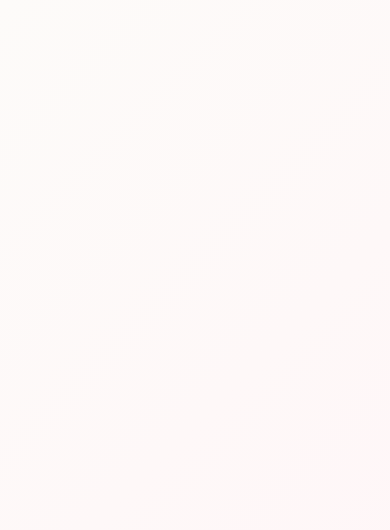
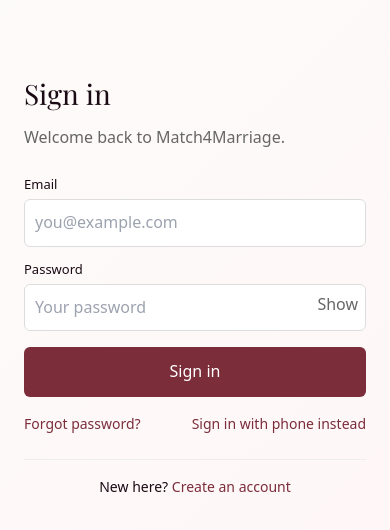
Before and after one commit to prnadar/match4marriage, a Next.js app in the folder frontend/: page /auth/login in a window 390 px wide. Before the commit this address had no page. Shown: the top 530 px of the page. Built offline with nearby package versions, Linux system fonts and the light colour scheme; no server answers; a web font is replaced by a local one.

Commit message:
feat: add email/password auth via Firebase
- /auth/login: real email+password sign-in with forgot-password reset
- /auth/setup-password: post-onboarding step to link email+password to phone account
- Phone auth remains primary; email/password is recovery/alternate path

```diff
--- a/frontend/app/auth/login/page.tsx
+++ b/frontend/app/auth/login/page.tsx
@@ -1,12 +1,115 @@
 "use client";
 
-import { useEffect } from "react";
+import { useState } from "react";
+import Link from "next/link";
 import { useRouter } from "next/navigation";
+import { signInWithEmailAndPassword, sendPasswordResetEmail } from "firebase/auth";
+import { firebaseAuth } from "@/lib/firebase";
 
 export default function LoginPage() {
   const router = useRouter();
-  useEffect(() => {
-    router.replace("/onboarding");
-  }, [router]);
-  return null;
+  const [email, setEmail] = useState("");
+  const [password, setPassword] = useState("");
+  const [showPassword, setShowPassword] = useState(false);
+  const [loading, setLoading] = useState(false);
+  const [error, setError] = useState("");
+  const [info, setInfo] = useState("");
+
+  const handleLogin = async () => {
+    setError("");
+    setInfo("");
+    if (!email.includes("@")) return setError("Please enter a valid email.");
+    if (password.length < 6) return setError("Password must be at least 6 characters.");
+    setLoading(true);
+    try {
+      await signInWithEmailAndPassword(firebaseAuth, email.trim(), password);
+      router.replace("/dashboard");
+    } catch (e: any) {
+      const code = e?.code || "";
+      if (code.includes("user-not-found") || code.includes("invalid-credential")) {
+        setError("Email or password is incorrect.");
+      } else if (code.includes("too-many-requests")) {
+        setError("Too many attempts. Please try again later.");
+      } else {
+        setError(e?.message || "Login failed.");
+      }
+    } finally {
+      setLoading(false);
+    }
+  };
+
+  const handleReset = async () => {
+    setError("");
+    setInfo("");
+    if (!email.includes("@")) return setError("Enter your email first, then click reset.");
+    try {
+      await sendPasswordResetEmail(firebaseAuth, email.trim());
+      setInfo("Password reset email sent. Check your inbox.");
+    } catch (e: any) {
+      setError(e?.message || "Could not send reset email.");
+    }
+  };
+
+  return (
+    <div style={{ maxWidth: 420, margin: "48px auto", padding: 24, fontFamily: "system-ui, sans-serif" }}>
+      <h1 style={{ fontSize: 28, marginBottom: 8 }}>Sign in</h1>
+      <p style={{ color: "#666", marginBottom: 24 }}>Welcome back to Match4Marriage.</p>
+
+      <label style={{ display: "block", marginBottom: 12 }}>
+        <div style={{ fontSize: 13, marginBottom: 4 }}>Email</div>
+        <input
+          type="email"
+          value={email}
+          onChange={(e) => setEmail(e.target.value)}
+          placeholder="you@example.com"
+          style={{ width: "100%", padding: 10, border: "1px solid #ddd", borderRadius: 6 }}
+        />
+      </label>
+
+      <label style={{ display: "block", marginBottom: 16 }}>
+        <div style={{ fontSize: 13, marginBottom: 4 }}>Password</div>
+        <div style={{ position: "relative" }}>
+          <input
+            type={showPassword ? "text" : "password"}
+            value={password}
+            onChange={(e) => setPassword(e.target.value)}
+            onKeyDown={(e) => e.key === "Enter" && handleLogin()}
+            placeholder="Your password"
+            style={{ width: "100%", padding: 10, border: "1px solid #ddd", borderRadius: 6 }}
+          />
+          <button
+            type="button"
+            onClick={() => setShowPassword((s) => !s)}
+            style={{ position: "absolute", right: 8, top: 8, background: "none", border: "none", cursor: "pointer", color: "#666" }}
+          >
+            {showPassword ? "Hide" : "Show"}
+          </button>
+        </div>
+      </label>
+
+      {error && <div style={{ color: "#c00", marginBottom: 12 }}>{error}</div>}
+      {info && <div style={{ color: "#060", marginBottom: 12 }}>{info}</div>}
+
+      <button
+        onClick={handleLogin}
+        disabled={loading}
+        style={{ width: "100%", padding: 12, background: "#7B2D3A", color: "#fff", border: "none", borderRadius: 6, cursor: "pointer", fontSize: 16 }}
+      >
+        {loading ? "Signing in..." : "Sign in"}
+      </button>
+
+      <div style={{ marginTop: 16, display: "flex", justifyContent: "space-between", fontSize: 14 }}>
+        <button type="button" onClick={handleReset} style={{ background: "none", border: "none", color: "#7B2D3A", cursor: "pointer", padding: 0 }}>
+          Forgot password?
+        </button>
+        <Link href="/onboarding" style={{ color: "#7B2D3A" }}>
+          Sign in with phone instead
+        </Link>
+      </div>
+
+      <div style={{ marginTop: 24, paddingTop: 16, borderTop: "1px solid #eee", textAlign: "center", fontSize: 14 }}>
+        New here? <Link href="/onboarding" style={{ color: "#7B2D3A" }}>Create an account</Link>
+      </div>
+    </div>
+  );
 }
--- /dev/null
+++ b/frontend/app/auth/setup-password/page.tsx
@@ -0,0 +1,124 @@
+"use client";
+
+import { useState, useEffect } from "react";
+import { useRouter } from "next/navigation";
+import { EmailAuthProvider, linkWithCredential, updateEmail } from "firebase/auth";
+import { firebaseAuth } from "@/lib/firebase";
+
+export default function SetupPasswordPage() {
+  const router = useRouter();
+  const [email, setEmail] = useState("");
+  const [password, setPassword] = useState("");
+  const [confirm, setConfirm] = useState("");
+  const [loading, setLoading] = useState(false);
+  const [error, setError] = useState("");
+  const [ready, setReady] = useState(false);
+
+  useEffect(() => {
+    const unsub = firebaseAuth.onAuthStateChanged((user) => {
+      if (!user) {
+        router.replace("/onboarding");
+        return;
+      }
+      // If email already linked, skip
+      const hasEmail = user.providerData.some((p) => p.providerId === "password");
+      if (hasEmail) {
+        router.replace("/dashboard");
+        return;
+      }
+      setReady(true);
+    });
+    return unsub;
+  }, [router]);
+
+  const handleSave = async () => {
+    setError("");
+    if (!email.includes("@")) return setError("Please enter a valid email.");
+    if (password.length < 6) return setError("Password must be at least 6 characters.");
+    if (password !== confirm) return setError("Passwords don't match.");
+
+    const user = firebaseAuth.currentUser;
+    if (!user) return setError("Session expired. Please sign in again.");
+
+    setLoading(true);
+    try {
+      const cred = EmailAuthProvider.credential(email.trim(), password);
+      await linkWithCredential(user, cred);
+      router.replace("/dashboard");
+    } catch (e: any) {
+      const code = e?.code || "";
+      if (code.includes("email-already-in-use")) {
+        setError("This email is already used by another account.");
+      } else if (code.includes("provider-already-linked")) {
+        router.replace("/dashboard");
+      } else {
+        setError(e?.message || "Could not save.");
+      }
+    } finally {
+      setLoading(false);
+    }
+  };
+
+  const handleSkip = () => router.replace("/dashboard");
+
+  if (!ready) return null;
+
+  return (
+    <div style={{ maxWidth: 420, margin: "48px auto", padding: 24, fontFamily: "system-ui, sans-serif" }}>
+      <h1 style={{ fontSize: 26, marginBottom: 8 }}>Set a password</h1>
+      <p style={{ color: "#666", marginBottom: 24 }}>
+        Add an email + password so you can sign in again from any device.
+      </p>
+
+      <label style={{ display: "block", marginBottom: 12 }}>
+        <div style={{ fontSize: 13, marginBottom: 4 }}>Email</div>
+        <input
+          type="email"
+          value={email}
+          onChange={(e) => setEmail(e.target.value)}
+          placeholder="you@example.com"
+          style={{ width: "100%", padding: 10, border: "1px solid #ddd", borderRadius: 6 }}
+        />
+      </label>
+
+      <label style={{ display: "block", marginBottom: 12 }}>
+        <div style={{ fontSize: 13, marginBottom: 4 }}>Password (min 6 chars)</div>
+        <input
+          type="password"
+          value={password}
+          onChange={(e) => setPassword(e.target.value)}
+          style={{ width: "100%", padding: 10, border: "1px solid #ddd", borderRadius: 6 }}
+        />
+      </label>
+
+      <label style={{ display: "block", marginBottom: 16 }}>
+        <div style={{ fontSize: 13, marginBottom: 4 }}>Confirm password</div>
+        <input
+          type="password"
+          value={confirm}
+          onChange={(e) => setConfirm(e.target.value)}
+          onKeyDown={(e) => e.key === "Enter" && handleSave()}
+          style={{ width: "100%", padding: 10, border: "1px solid #ddd", borderRadius: 6 }}
+        />
+      </label>
+
+      {error && <div style={{ color: "#c00", marginBottom: 12 }}>{error}</div>}
+
+      <button
+        onClick={handleSave}
+        disabled={loading}
+        style={{ width: "100%", padding: 12, background: "#7B2D3A", color: "#fff", border: "none", borderRadius: 6, cursor: "pointer", fontSize: 16 }}
+      >
+        {loading ? "Saving..." : "Save and continue"}
+      </button>
+
+      <button
+        type="button"
+        onClick={handleSkip}
+        style={{ width: "100%", marginTop: 10, padding: 10, background: "none", color: "#666", border: "1px solid #ddd", borderRadius: 6, cursor: "pointer" }}
+      >
+        Skip for now
+      </button>
+    </div>
+  );
+}
--- a/frontend/app/onboarding/page.tsx
+++ b/frontend/app/onboarding/page.tsx
@@ -399,7 +399,7 @@
       // All 3 steps done — mark onboarding as complete
       localStorage.setItem("onboarding_completed", "true");
       localStorage.removeItem("onboarding_step");
-      router.push("/dashboard");
+      router.push("/auth/setup-password");
     }
   };
   const back = () => step > 1 && setStep(step - 1);
```
